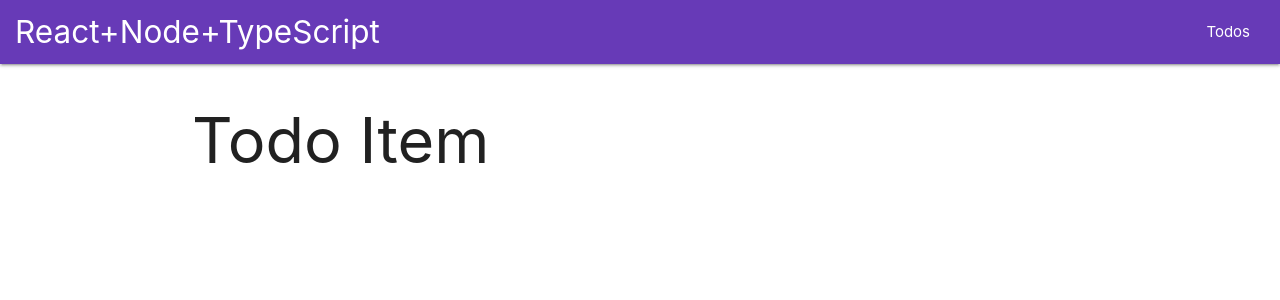
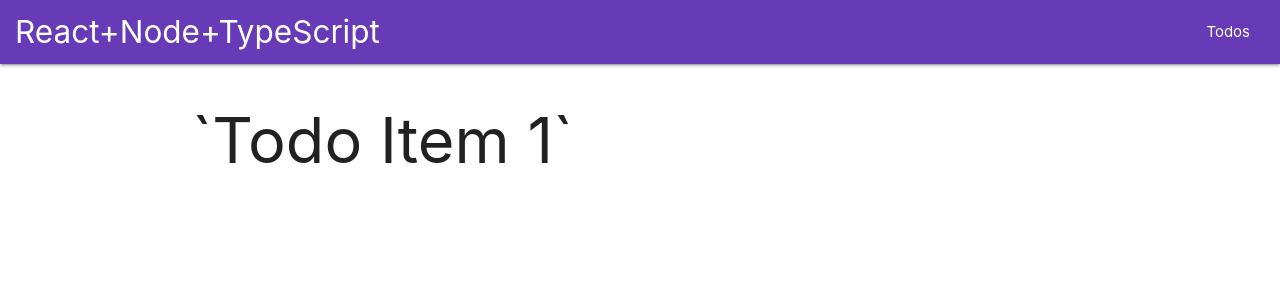
Before and after one commit to HannaTylna/fullstack-todo-app, a React (Create React App) app in the folder packages/frontend/: page /todo/1 in a window 1280 px wide. Shown: the top 300 px of the page. Built offline with nearby package versions, Linux system fonts and the light colour scheme; no server answers.

Commit message:
add type of id (props)

```diff
--- a/packages/frontend/src/components/TodoItem.tsx
+++ b/packages/frontend/src/components/TodoItem.tsx
@@ -1,9 +1,5 @@
 import React from "react";
 
-interface IMyProps {
-    _id: string | undefined;
+export default function TodoItem(props: {id: string | undefined}) {
+    return (<h1>`Todo Item {props.id}`</h1>)
 }
-
-export default function TodoItem(props: IMyProps) {
-    return (<h1>Todo Item </h1>)
-}
--- a/packages/frontend/src/pages/TodoItemPage.tsx
+++ b/packages/frontend/src/pages/TodoItemPage.tsx
@@ -6,6 +6,6 @@ import TodoItem from "../components/TodoItem";
 export default function TodoItemPage() {
     const params = useParams();
     return (
-        <TodoItem _id={params._id} />
+        <TodoItem id={params.id} />
     )
 }
```
